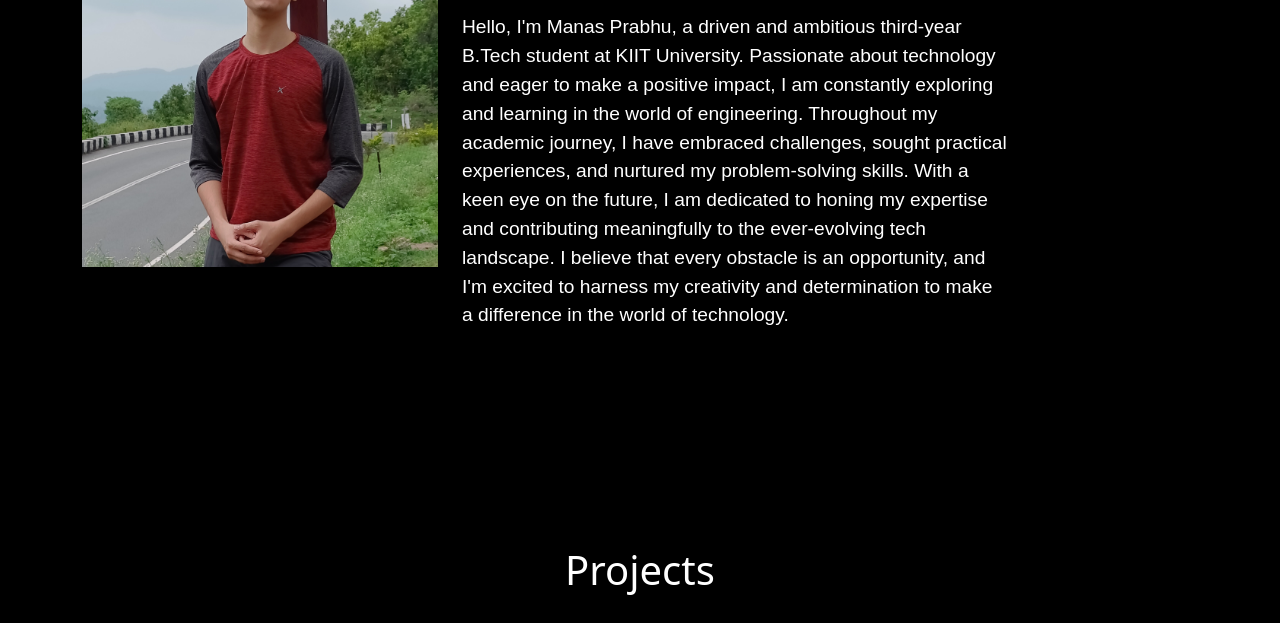
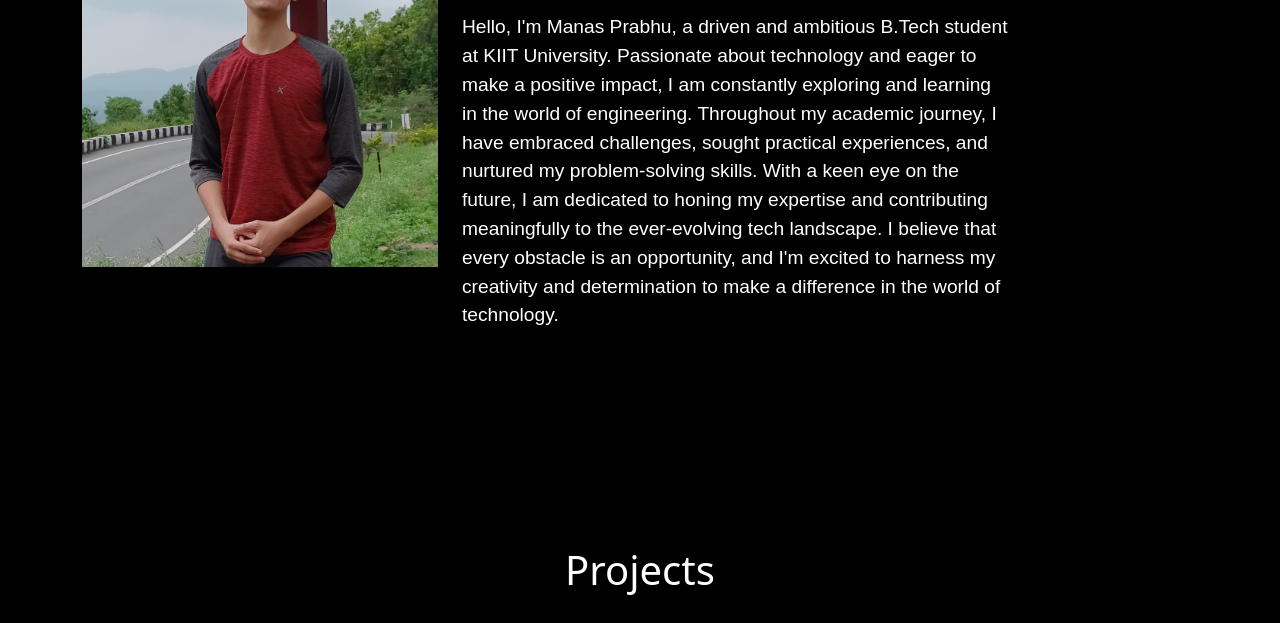
Before and after one commit to manasprabhu/Portfolio, a website: page index.html in a window 1280 px wide. Shown: the part 1109-1732 px from the top of the page. Drawn offline with nearby package versions, Linux system fonts and the light colour scheme.

Commit message:
change in the about section

```diff
--- a/index.html
+++ b/index.html
@@ -77,7 +77,7 @@
                         <li>Age: <b>21</b></li>
                         <li>Occupation: <b>Web Developer</b></li>
                     </ul>
-                    <p class="text-justify">Hello, I'm Manas Prabhu, a driven and ambitious third-year B.Tech student at KIIT University. Passionate about technology and eager to make a positive impact, I am constantly exploring and learning in the world of engineering. Throughout my academic journey, I have embraced challenges, sought practical experiences, and nurtured my problem-solving skills. With a keen eye on the future, I am dedicated to honing my expertise and contributing meaningfully to the ever-evolving tech landscape. I believe that every obstacle is an opportunity, and I'm excited to harness my creativity and determination to make a difference in the world of technology.</p>
+                    <p class="text-justify">Hello, I'm Manas Prabhu, a driven and ambitious B.Tech student at KIIT University. Passionate about technology and eager to make a positive impact, I am constantly exploring and learning in the world of engineering. Throughout my academic journey, I have embraced challenges, sought practical experiences, and nurtured my problem-solving skills. With a keen eye on the future, I am dedicated to honing my expertise and contributing meaningfully to the ever-evolving tech landscape. I believe that every obstacle is an opportunity, and I'm excited to harness my creativity and determination to make a difference in the world of technology.</p>
                 </div>
             </div>
         </div>
```
